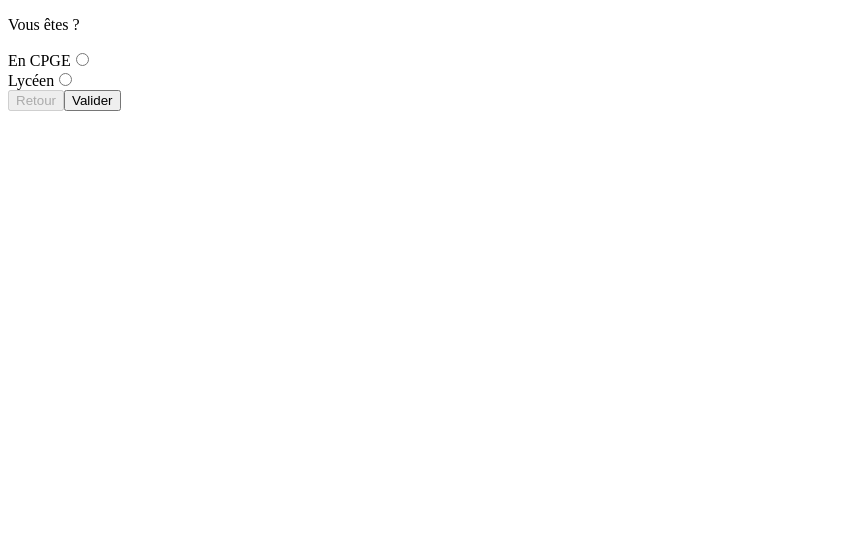
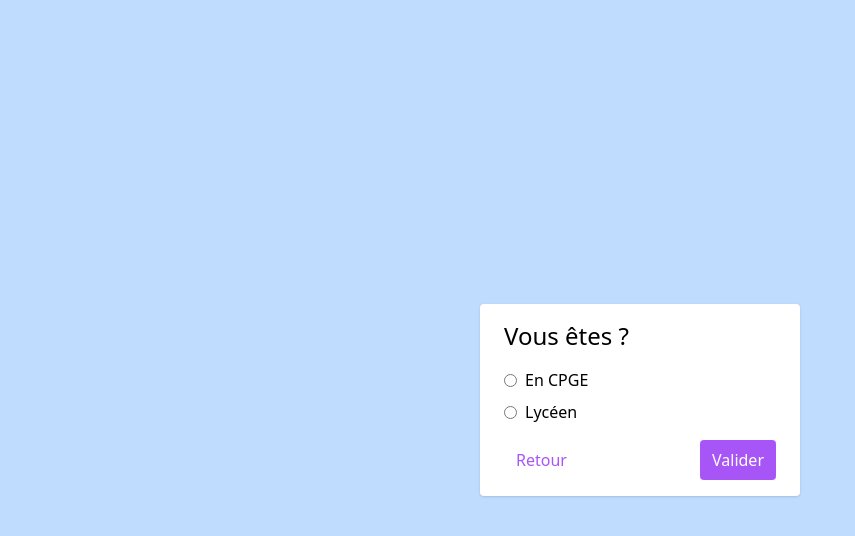
Before and after one commit to AlexandreGerault/react-dynamic-form, a React (Vite) app: page / in a window 1280 px wide. Shown: the top 536 px of the page, without its empty margins (0-855 px from the left). Built offline with nearby package versions, Linux system fonts and the light colour scheme.

Commit message:
feat: extract logic into a hook

```diff
--- a/package.json
+++ b/package.json
@@ -22,6 +22,7 @@
     "@typescript-eslint/eslint-plugin": "^5.42.0",
     "@typescript-eslint/parser": "^5.42.0",
     "@vitejs/plugin-react": "^2.1.0",
+    "autoprefixer": "^10.4.13",
     "eslint": "^8.26.0",
     "eslint-config-prettier": "^8.5.0",
     "eslint-plugin-import": "^2.26.0",
@@ -30,7 +31,9 @@
     "eslint-plugin-react": "^7.31.10",
     "eslint-plugin-simple-import-sort": "^8.0.0",
     "jest-environment-jsdom": "^29.0.3",
+    "postcss": "^8.4.18",
     "prettier": "^2.7.1",
+    "tailwindcss": "^3.2.2",
     "ts-node": "^10.9.1",
     "typescript": "^4.6.4",
     "vite": "^3.1.0",
--- /dev/null
+++ b/postcss.config.cjs
@@ -0,0 +1,6 @@
+module.exports = {
+  plugins: {
+    tailwindcss: {},
+    autoprefixer: {},
+  },
+}
--- a/src/react/App.tsx
+++ b/src/react/App.tsx
@@ -1,3 +1,5 @@
+import './index.css';
+
 import { createAnswer, createQuestion } from '@/core/questions';
 
 import { DynamicForm } from './DynamicForm';
@@ -19,10 +21,11 @@ const tree = createQuestion(
     createAnswer('En CPGE', { nextQuestion: questionRoute, value: 'cpge' }),
     createAnswer('Lycéen', {
       value: 'highschool',
-      nextQuestion: createQuestion('Envisagez-vous de faire une prépa ?', [
-        createAnswer('Oui', { value: 'yes' }),
-        createAnswer('Non', { value: 'no' }),
-      ]),
+      nextQuestion: createQuestion(
+        'Envisagez-vous de faire une prépa ?',
+        [createAnswer('Oui', { value: 'yes' }), createAnswer('Non', { value: 'no' })],
+        { key: 'do-prepa' },
+      ),
     }),
   ],
   { key: 'level' },
@@ -30,7 +33,7 @@ const tree = createQuestion(
 
 function App() {
   return (
-    <div className="App">
+    <div className="flex items-center justify-center mx-auto min-h-screen bg-blue-200">
       <DynamicForm
         questionsTree={tree}
         onSubmit={(values) => {
--- a/src/react/DynamicForm.tsx
+++ b/src/react/DynamicForm.tsx
@@ -1,93 +1,58 @@
-import { useCallback, useState } from 'react';
+import { Question } from '@/core/questions';
 
-import { Answer, Question } from '@/core/questions';
+import useStepForm from './hooks/step-form';
 
 interface DynamicFormProps {
   questionsTree: Question;
   onSubmit: (values: Record<string, string>) => void;
 }
 
-interface Step {
-  question: Question;
-  answer: Answer;
-}
-
-type History = Step[];
-
 export function DynamicForm({ questionsTree, onSubmit }: DynamicFormProps) {
-  const [currentQuestion, setCurrentQuestion] = useState(questionsTree);
-  const [answer, setAnswer] = useState<Answer>();
-  const [history, setHistory] = useState<History>([]);
-
-  const handleAnswer = useCallback(
-    (answer: Answer) => {
-      setAnswer(answer);
-    },
-    [currentQuestion],
-  );
-
-  const handleSubmit = useCallback(() => {
-    if (!answer) {
-      throw new Error('No answer');
-    }
-
-    if (answer.options?.nextQuestion) {
-      setHistory((prev) => [...prev, { question: currentQuestion, answer }]);
-      setCurrentQuestion(answer.options.nextQuestion);
-      return;
-    }
-
-    const payload = history.reduce<Record<string, string>>(
-      (acc, step) => {
-        return {
-          ...acc,
-          [step.question.options?.key || step.question.label]:
-            step.answer.options?.value || step.answer.label,
-        };
-      },
-      {
-        [currentQuestion.options?.key || currentQuestion.label]:
-          answer.options?.value || answer.label,
-      },
-    );
-
-    onSubmit(payload);
-  }, [answer]);
-
-  const handleBack = useCallback(() => {
-    const previousStep = history[history.length - 1];
-    setHistory((prev) => prev.slice(0, prev.length - 1));
-    setCurrentQuestion(previousStep.question);
-  }, [history]);
-
-  const isFirstQuestion = useCallback(() => history.length === 0, [history]);
+  const {
+    submit,
+    back,
+    selectAnswer,
+    currentQuestion,
+    shouldDisableBackButton,
+    selectedAnswer,
+  } = useStepForm(questionsTree, onSubmit);
 
   return (
     <form
       onSubmit={(e) => {
         e.preventDefault();
-        handleSubmit();
-      }}>
-      <p>{currentQuestion.label}</p>
-      <div>
+        submit();
+      }}
+      className="max-w-xs bg-white rounded shadow px-6 py-4 w-full space-y-4">
+      <p className="text-2xl">{currentQuestion.label}</p>
+      <div className="space-y-2">
         {currentQuestion.answers.map((answer) => (
-          <div key={answer.label}>
-            <label htmlFor={answer.label}>{answer.label}</label>
-
+          <div key={answer.label} className="flex gap-2 items-center">
             <input
               type="radio"
               name="answer"
               value={answer.label}
               id={answer.label}
-              onClick={() => handleAnswer(answer)}
+              onClick={() => selectAnswer(answer)}
+              checked={answer.label === selectedAnswer?.label}
             />
+
+            <label htmlFor={answer.label}>{answer.label}</label>
           </div>
         ))}
       </div>
-      <button type="button" onClick={handleBack} disabled={isFirstQuestion()}>
-        Retour
-      </button>
-      <button type="submit">Valider</button>
+      <div className="flex justify-between">
+        <button
+          type="button"
+          onClick={back}
+          disabled={shouldDisableBackButton}
+          className="rounded outline-purple-500 text-purple-500 px-3 py-2">
+          Retour
+        </button>
+        <button type="submit" className="rounded bg-purple-500 text-white px-3 py-2">
+          Valider
+        </button>
+      </div>
     </form>
   );
 }
--- /dev/null
+++ b/src/react/hooks/step-form.ts
@@ -0,0 +1,71 @@
+import { useCallback, useState } from 'react';
+
+import { Answer, Question } from '@/core/questions';
+
+interface Step {
+  question: Question;
+  answer: Answer;
+}
+
+type History = Step[];
+
+export default function useStepForm(
+  questionsTree: Question,
+  onSubmit: (values: Record<string, string>) => void,
+) {
+  const [currentQuestion, setCurrentQuestion] = useState(questionsTree);
+  const [answer, setAnswer] = useState<Answer>();
+  const [history, setHistory] = useState<History>([]);
+
+  const handleAnswer = useCallback(
+    (answer: Answer) => {
+      setAnswer(answer);
+    },
+    [currentQuestion],
+  );
+
+  const handleSubmit = useCallback(() => {
+    if (!answer) {
+      throw new Error('No answer');
+    }
+
+    if (answer.options?.nextQuestion) {
+      setHistory((prev) => [...prev, { question: currentQuestion, answer }]);
+      setCurrentQuestion(answer.options.nextQuestion);
+      return;
+    }
+
+    const payload = history.reduce<Record<string, string>>(
+      (acc, step) => {
+        return {
+          ...acc,
+          [step.question.options?.key || step.question.label]:
+            step.answer.options?.value || step.answer.label,
+        };
+      },
+      {
+        [currentQuestion.options?.key || currentQuestion.label]:
+          answer.options?.value || answer.label,
+      },
+    );
+
+    onSubmit(payload);
+  }, [answer]);
+
+  const handleBack = useCallback(() => {
+    const previousStep = history[history.length - 1];
+    setHistory((prev) => prev.slice(0, prev.length - 1));
+    setCurrentQuestion(previousStep.question);
+  }, [history]);
+
+  const isFirstQuestion = useCallback(() => history.length === 0, [history]);
+
+  return {
+    back: handleBack,
+    currentQuestion,
+    shouldDisableBackButton: isFirstQuestion(),
+    submit: handleSubmit,
+    selectAnswer: handleAnswer,
+    selectedAnswer: answer,
+  };
+}
--- /dev/null
+++ b/src/react/index.css
@@ -0,0 +1,3 @@
+@tailwind base;
+@tailwind components;
+@tailwind utilities;
--- /dev/null
+++ b/tailwind.config.cjs
@@ -0,0 +1,8 @@
+/** @type {import('tailwindcss').Config} */
+module.exports = {
+  content: ['./index.html', './src/**/*.{js,ts,jsx,tsx}'],
+  theme: {
+    extend: {},
+  },
+  plugins: [],
+};
```
Also changed, not shown: src/react/main.tsx (+6 -5 lines), 1 other file (tests, documents, lock files or other folders).
